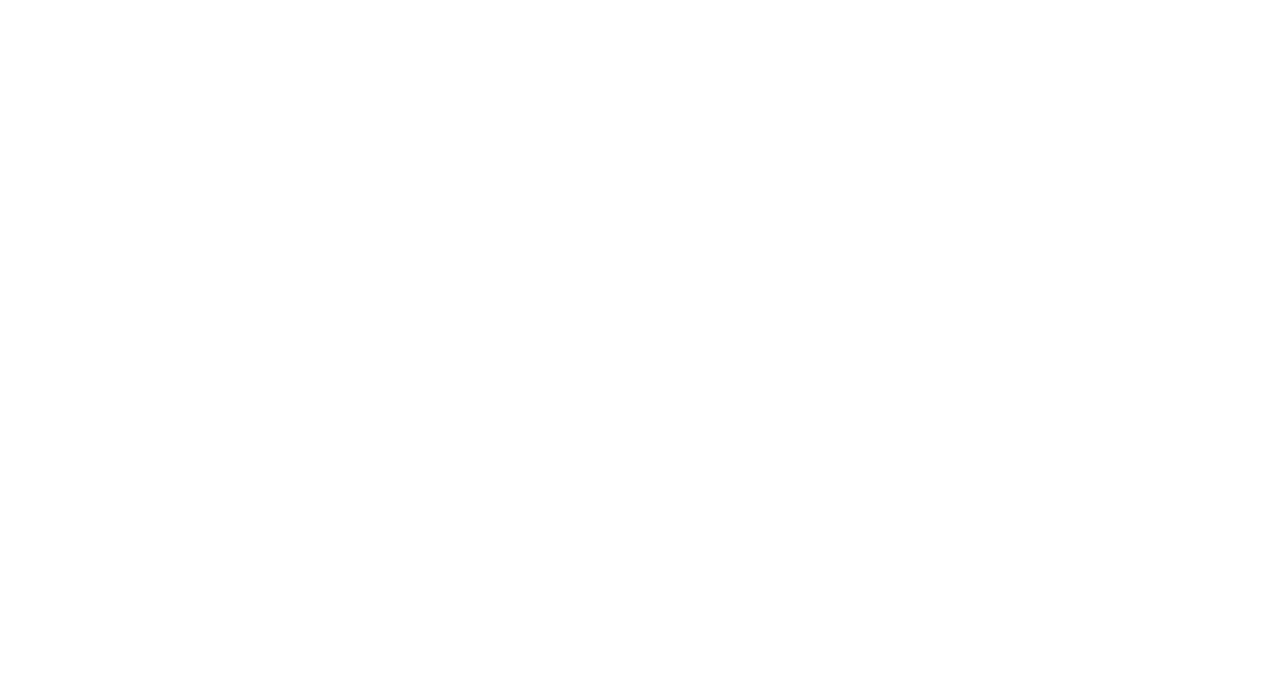
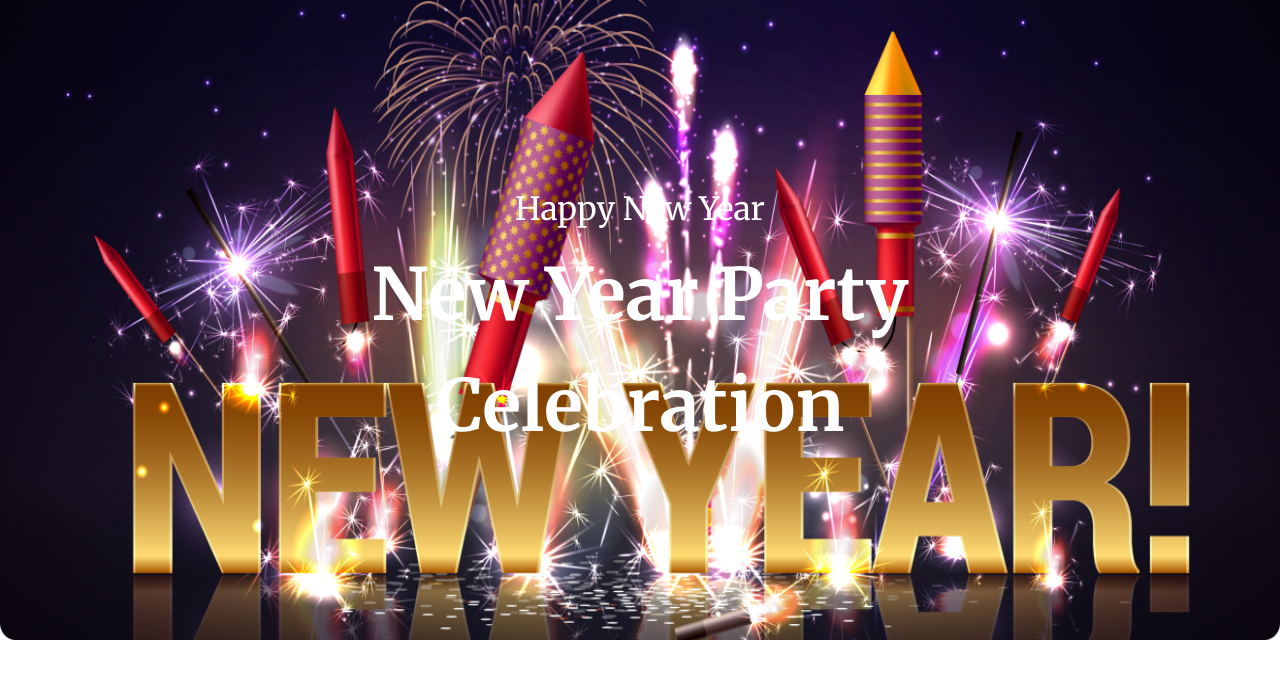
Before and after one commit to simanto2831/milestone_1_assignment, a plain HTML site: page index.html in a window 1280 px wide. Drawn offline with Linux system fonts and the light colour scheme.

Commit message:
add header section

```diff
--- a/index.html
+++ b/index.html
@@ -7,7 +7,18 @@
     <link rel="stylesheet" href="./style/style.css" />
   </head>
   <body>
-    <header></header>
+    <header>
+      <!-- header banner section -->
+      <section class="header_section">
+        <img src="./images/Banner Image.png" alt="" header-img />
+
+        <div class="header_text_container">
+          <h5 class="header_text clr_one">Happy New Year</h5>
+          <h2 class="header_title clr_one">New Year Party</h2>
+          <h2 class="header_title clr_one">Celebration</h2>
+        </div>
+      </section>
+    </header>
     <main></main>
     <footer></footer>
   </body>
--- a/style/style.css
+++ b/style/style.css
@@ -2,9 +2,22 @@
 @import url("https://fonts.googleapis.com/css2?family=Inter:wght@300;400;700&family=Merriweather:wght@300;400;700&display=swap");
 
 /* global css */
+* {
+  margin: 0;
+  padding: 0;
+  box-sizing: border-box;
+}
 body {
   font-family: "Inter", sans-serif;
   font-family: "Merriweather", serif;
+}
+img {
+  width: 100%;
+  height: 100%;
+}
+button {
+  border: none;
+  border-radius: 5px;
 }
 .clr_one {
   color: #fff;
@@ -18,3 +31,30 @@ body {
 .clr_four {
   color: #f00;
 }
+
+/* css for header section */
+
+.header_section {
+  height: 80vh;
+  position: relative;
+  background-image: linear-gradient(180deg, #070211 0%, rgba(7, 2, 17, 0) 100%);
+}
+.header_text_container {
+  position: absolute;
+  top: 50%;
+  left: 50%;
+  transform: translate(-50%, -50%);
+  width: 700px;
+}
+.header_text {
+  font-size: 32px;
+  font-weight: 400;
+  margin-bottom: 10px;
+  text-align: center;
+}
+.header_title {
+  font-size: 72px;
+  font-weight: 800;
+  text-align: center;
+  margin-top: 20px;
+}
```
